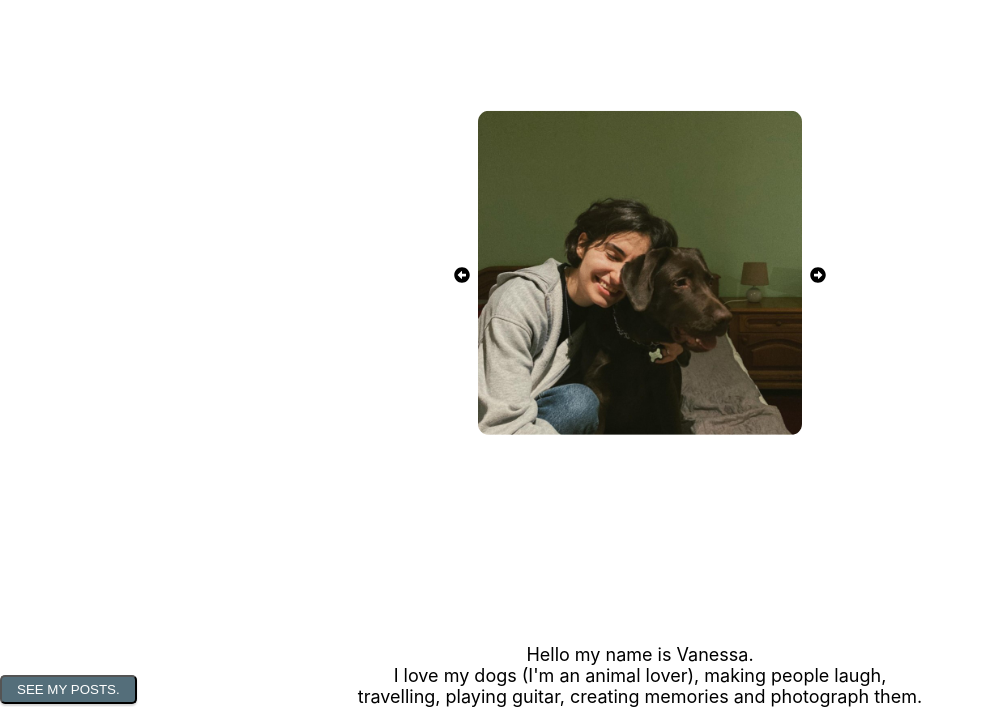
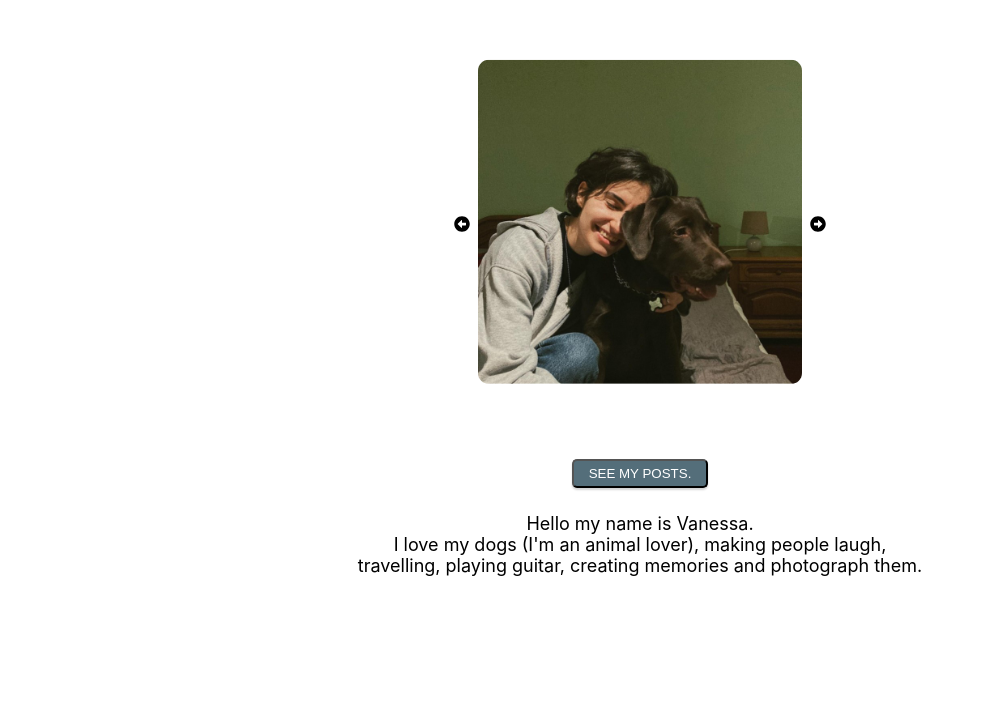
Before and after one commit to VanessaNiculae/homepage-posts-app, a React (Create React App) app: page / in a window 1280 px wide. Shown: the part 125-832 px from the top of the page, without its empty margins (0-984 px from the left). After the commit the page ends 800 px from the top, so only its background shows below. Built offline with nearby package versions, Linux system fonts and the light colour scheme.

Commit message:
homepage-finaltouches

```diff
--- a/src/App.css
+++ b/src/App.css
@@ -4,7 +4,9 @@
   justify-content: center;
   align-items: center;
   text-align: center;
-  height: 0vh;
+  margin: 0%;
+  padding: 0%;
+  height: 0px;
   flex-direction: column;
   font-size: large;
 
@@ -12,10 +14,12 @@
 
 .slider {
   position: relative;
-  height: 100vh;
+  height: 80vh;
   display: flex;
   justify-content: center;
   align-items: center;
+  margin: 0%;
+  padding: 0%;
 }
 
 .image {
@@ -72,3 +76,11 @@
   box-shadow: 0px 2px 2px lightgray;
   transition: ease background-color 250ms;
 }
+
+.button-layout {
+  position: relative;
+  top: 73vh;
+  display: flex;
+  justify-content: center;
+  align-items: center;
+}
--- a/src/App.js
+++ b/src/App.js
@@ -7,24 +7,30 @@ import { SliderData } from './components/SliderData'
 function App() {
   return (
     <>
-      <ImageSlider slides={SliderData} />
+      <div className='background-color'>
 
-      <div>
-        <header className='introduction'>
+        <div className='button-layout'>
+          <a href='./Posts.js' target='_blank'>
+            <button className='button'>
+              See my posts.
+            </button>
+          </a>
+        </div>
 
-          Hello my name is Vanessa. <br />
-          I love my dogs (I'm an animal lover), making people laugh, <br />
-          travelling, playing guitar, creating memories and photograph them.
 
-        </header>
-      </div>
+        <div>
+          <ImageSlider slides={SliderData} />
+        </div>
 
-      <div>
-        <a href='./Posts.js' target='_blank'>
-          <button className='button'>
-            See my posts.
-          </button>
-        </a>
+        <div className='introduction'>
+          <header>
+
+            Hello my name is Vanessa. <br />
+            I love my dogs (I'm an animal lover), making people laugh, <br />
+            travelling, playing guitar, creating memories and photograph them.
+
+          </header>
+        </div>
       </div>
     </>
   );
--- a/src/components/ImageSlider.js
+++ b/src/components/ImageSlider.js
@@ -20,19 +20,21 @@ const ImageSlider = ({ slides }) => {
     };
 
     return (
-        <section className="slider">
+        <div className='slider'>
             <FaArrowAltCircleLeft classname="left-arrow" onClick={prevSlide} />
+            <section>
+
                 {SliderData.map((slide, index) => {
                     return (
                         <div className={index === current ? 'slide active' : 'slide'} key={index}>
-                        {index === current && (< img src={slide.image} alt="me" className='image' />)}
+                            <div>{index === current && (< img src={slide.image} alt="me" className='image' />)}</div>
 
                         </div>
                     )
                 })}
+            </section>
             <FaArrowAltCircleRight classname="right-arrow" onClick={nextSlide} />
-
-        </section>
+        </div>
 
     );
 
```
Lines whose indentation alone changed are shown as unchanged.
